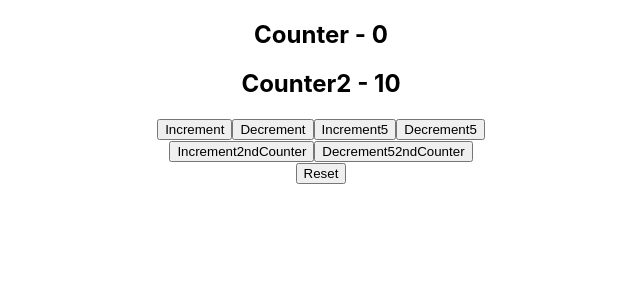
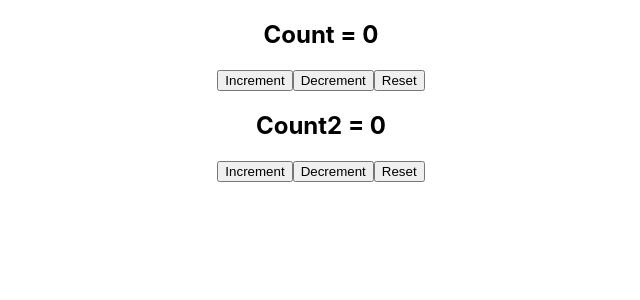
Before and after one commit to arvindbatham600/Hooks-React, a React (Create React App) app: page / in a window 1280 px wide. Shown: the top 300 px of the page, without its empty margins (319-959 px from the left). Built offline with nearby package versions, Linux system fonts and the light colour scheme.

Commit message:
Used Multiple useReducer

```diff
--- a/src/App.js
+++ b/src/App.js
@@ -1,8 +1,9 @@
 import React from 'react'
 import logo from './logo.svg';
 import './App.css';
-import UseReducerHook from './Components/UseReducerHook';
-import UseReducerObjectHook from './Components/UseReducerObjectHook';
+import UseReducerCounterThree from './Components/UseReducerCounterTheree';
+// import UseReducerHook from './Components/UseReducerHook';
+// import UseReducerObjectHook from './Components/UseReducerObjectHook';
 // import ComponentE from './Components/ComponentE';
 // import DataFetching from './Components/DataFetching';
 // import HookIntervalCounter2 from './Components/HookIntervalCounter2';
@@ -15,12 +16,13 @@ import UseReducerObjectHook from './Components/UseReducerObjectHook';
 // import ClassCounter from './Components/ClassCounter';
 // import HookCounter from './Components/HookCounter';
 // import HookCounterTwo from './Components/HookCounterTwo';
-export const userContext = React.createContext();
+// export const userContext = React.createContext();
 
 function App() {
   return (
     <div className="App">
-      <UseReducerObjectHook />
+      <UseReducerCounterThree />
+      {/* <UseReducerObjectHook /> */}
       {/* <UseReducerHook /> */}
       {/* <userContext.Provider value={'arvind'}>
         <ComponentE />
--- /dev/null
+++ b/src/Components/UseReducerCounterTheree.js
@@ -0,0 +1,33 @@
+import React,{useReducer} from 'react'
+import { act } from 'react-dom/test-utils';
+const initialState = 0;
+
+const reducer = (state, action) => {
+    switch(action){
+        case 'increment':
+            return state + 1
+        case 'decrement':
+            return state -1
+        case 'reset':
+            return state = 0
+    }
+}
+
+function UseReducerCounterThree() {
+    const [count,dispatch] = useReducer(reducer, initialState)
+    const [count2,dispatch2] = useReducer(reducer, initialState)
+  return (
+    <div>
+        <h2>Count = {count}</h2>
+        <button onClick={() => dispatch('increment')}>Increment</button>
+        <button onClick={() => dispatch('decrement')}>Decrement</button>
+        <button onClick={() => dispatch('reset')}>Reset</button>
+        <h2>Count2 = {count2}</h2>
+        <button onClick={() => dispatch2('increment')}>Increment</button>
+        <button onClick={() => dispatch2('decrement')}>Decrement</button>
+        <button onClick={() => dispatch2('reset')}>Reset</button>
+    </div>
+  )
+}
+
+export default UseReducerCounterThree
```
